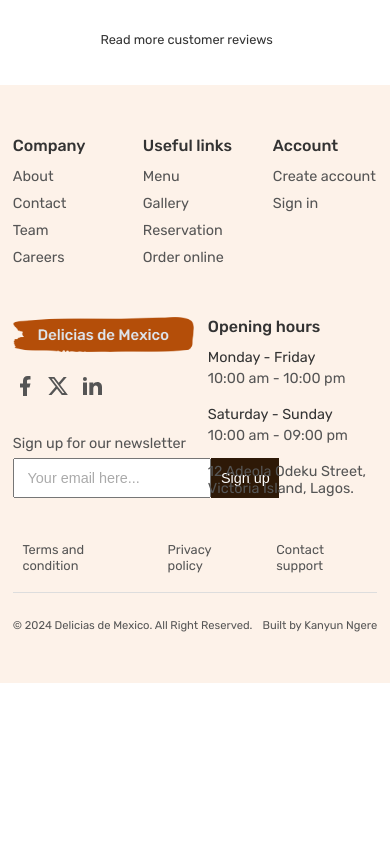
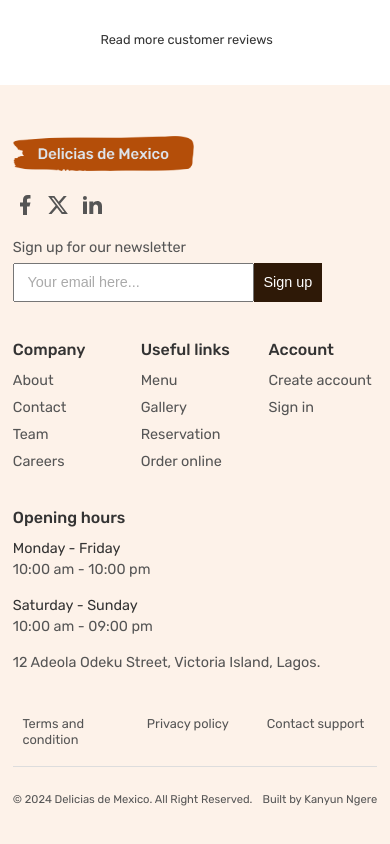
Before and after one commit to ngere-k/delicias-de-mexico, a React (Create React App) app: page / in a window 390 px wide. Shown: the part 2560-3404 px from the top of the page. Before the commit the page ends 3243 px from the top, so only its background shows below. Built offline with nearby package versions, Linux system fonts and the light colour scheme; no server answers; the database is empty; some icons are missing.

Commit message:
included respond phone mixin

```diff
--- a/src/components/footer/Footer.scss
+++ b/src/components/footer/Footer.scss
@@ -21,6 +21,10 @@
       column-gap: 3.2rem;
       row-gap: 6.4rem;
     }
+    @include respond(phone) {
+      row-gap: 4.8rem;
+      column-gap: 2.4rem;
+    }
   }
 
   &__content {
@@ -34,6 +38,10 @@
     @include respond(tab-port) {
       grid-row: 2;
       grid-column: 1 / span 3;
+    }
+    @include respond(phone) {
+      grid-row: 1;
+      grid-column: 1 / -1;
     }
   }
 
@@ -80,6 +88,9 @@
     @include respond(tab-port) {
       grid-template-columns: 70% max-content;
     }
+    @include respond(phone) {
+      grid-template-columns: 85% max-content;
+    }
   }
 
   &__input {
@@ -124,6 +135,10 @@
     @include respond(tab-port) {
       grid-row: 2;
       grid-column: 4 / span 3;
+    }
+    @include respond(phone) {
+      grid-row: 3;
+      grid-column: 1 / -1;
     }
   }
 
@@ -171,7 +186,8 @@
   }
 
   &__support {
-    @include flex-vertical-center(1.6rem);
+    display: grid;
+    grid-template-columns: repeat(auto-fit, minmax(15rem, max-content));
     font-size: 1.6rem;
 
     &-link:link,
```
